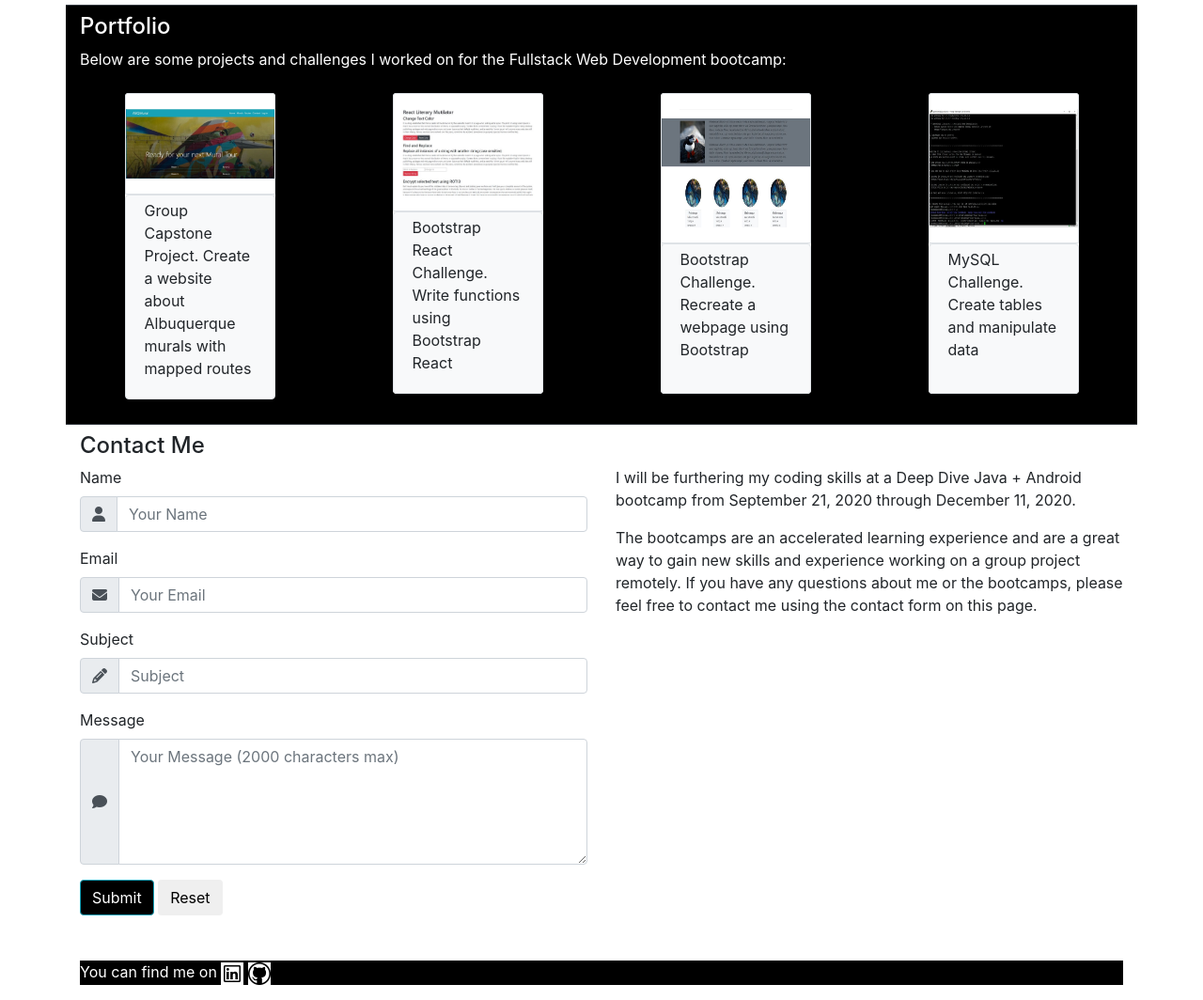
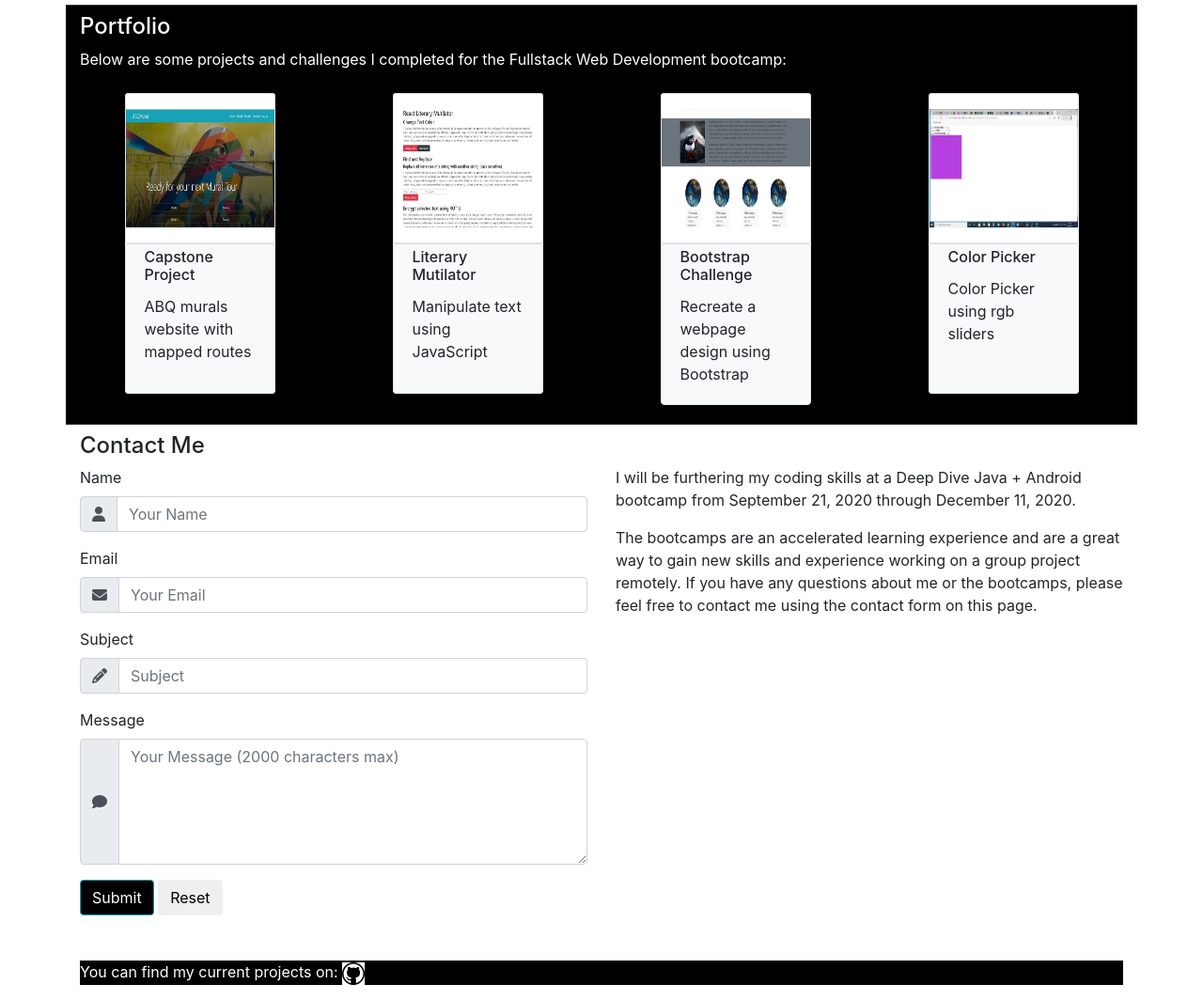
Before and after one commit to John-Jaramillo/my-pwp-john-jaramillo, a plain HTML site: page public_html/index.html in a window 1280 px wide. Shown: the part 848-1912 px from the top of the page at 94% size. Drawn offline with nearby package versions, Linux system fonts and the light colour scheme; some packages are replaced by stand-ins of ours; a script that the page names is missing.

Commit message:
added links, in portfolio changed mySQL to Color Picker

```diff
--- a/public_html/index.html
+++ b/public_html/index.html
@@ -70,39 +70,47 @@
         </div>
     </div>
 </div>
+
 <div class="container my-0 pt-2 pb-4 border-top border-bottom border-dark" id="portfolio">
     <h4 style="color: white">Portfolio</h4>
-    <p style="color: white">Below are some projects and challenges I worked on for the Fullstack Web Development bootcamp:</p>
+    <p style="color: white">Below are some projects and challenges I completed for the Fullstack Web Development bootcamp:</p>
     <div class="row">
         <div class="col-lg d-flex justify-content-center">
             <div class="card border-0 my-2" style="width: 10rem; height: 20rem;">
                 <img class="card-img-top py-3 border" src="./img/abqmural.jpg" style="height: 10rem" alt="ABQMural">
                 <div class="card-body rounded bg-light border py-1">
-                    <p>Group Capstone Project. Create a website about Albuquerque murals with mapped routes</p>
+                    <h6 class="card-title">Capstone Project</h6>
+                    <p>ABQ murals website with mapped routes</p>
                 </div>
             </div>
         </div>
         <div class="col-lg d-flex justify-content-center">
              <div class="card border-0 my-2" style="width: 10rem; height: 20rem;">
-                <img class="card-img-top py-3 border" src="./img/reactChallenge.jpg" style="height: 10rem" alt="React Challenge">
+                 <a href="https://bootcamp-coders.cnm.edu/~jjaramillo63/literary-mutilator/events.html">
+                <img class="card-img-top py-3 border" src="./img/reactChallenge.jpg" style="height: 10rem" alt="Javascript Challenge"></a>
                 <div class="card-body rounded bg-light border py-1">
-                    <p>Bootstrap React Challenge. Write functions using Bootstrap React</p>
+                    <h6 class="card-title">Literary Mutilator</h6>
+                    <p>Manipulate text using JavaScript</p>
                 </div>
             </div>
         </div>
         <div class="col-lg d-flex justify-content-center">
             <div class="card border-0 my-2" style="width: 10rem; height: 20rem;">
-                <img class="card-img-top py-3 border" src="./img/bootstrap.jpg" style="height: 10rem" alt="Bootstrap">
+                <a href="https://bootcamp-coders.cnm.edu/~jjaramillo63/bootstrap-challenge-John-Jaramillo/">
+                    <img class="card-img-top py-3 border" src="./img/bootstrap.jpg" style="height: 10rem" alt="Bootstrap"></a>
                 <div class="card-body rounded bg-light border py-1">
-                    <p>Bootstrap Challenge. Recreate a webpage using Bootstrap</p>
+                    <h6 class="card-title">Bootstrap Challenge</h6>
+                    <p>Recreate a webpage design using Bootstrap</p>
                 </div>
             </div>
         </div>
         <div class="col-lg d-flex justify-content-center">
             <div class="card border-0 my-2" style="width: 10rem; height: 20rem;">
-                <img class="card-img-top py-3 border" src="./img/mySQL.jpg" style="height: 10rem" alt="mySQL">
+                <a href="https://bootcamp-coders.cnm.edu/~jjaramillo63/pre-work-color-picker/">
+                    <img class="card-img-top py-3 border" src="./img/colorpicker.jpg" style="height: 10rem" alt="Color Picker"></a>
                 <div class="card-body rounded bg-light border py-1">
-                    <p>MySQL Challenge. Create tables and manipulate data</p>
+                    <h6 class="card-title">Color Picker</h6>
+                    <p>Color Picker using rgb sliders</p>
                 </div>
             </div>
         </div>
@@ -167,12 +175,13 @@
 <p><br></p>
 <div class="container">
     <footer style="background-color: black">
-        <p style="color: white">You can find me on
-        <img src="./img/linkedin.png" width="24" style="background-color: white" alt="Linked In">
-        <img src="./img/github.png" width="24" style="background-color: white" alt="Github">
+        <p style="color: white">You can find my current projects on:
+<!--        <img src="./img/linkedin.png" width="24" style="background-color: white" alt="Linked In">-->
+            <a href="https://github.com/John-Jaramillo"><img src="./img/github.png" width="24" style="background-color: white" alt="Github"></a>
         </p>
     </footer>
 </div>
+
 <!-- Jquery and Bootstrap Dependencies -->
 <!-- jQuery first, then Popper.js, then Bootstrap JS -->
 <script crossorigin="anonymous"
```
Also changed, not shown: public_html/img/colorpicker.jpg (added). Lines whose indentation alone changed are shown as unchanged.
